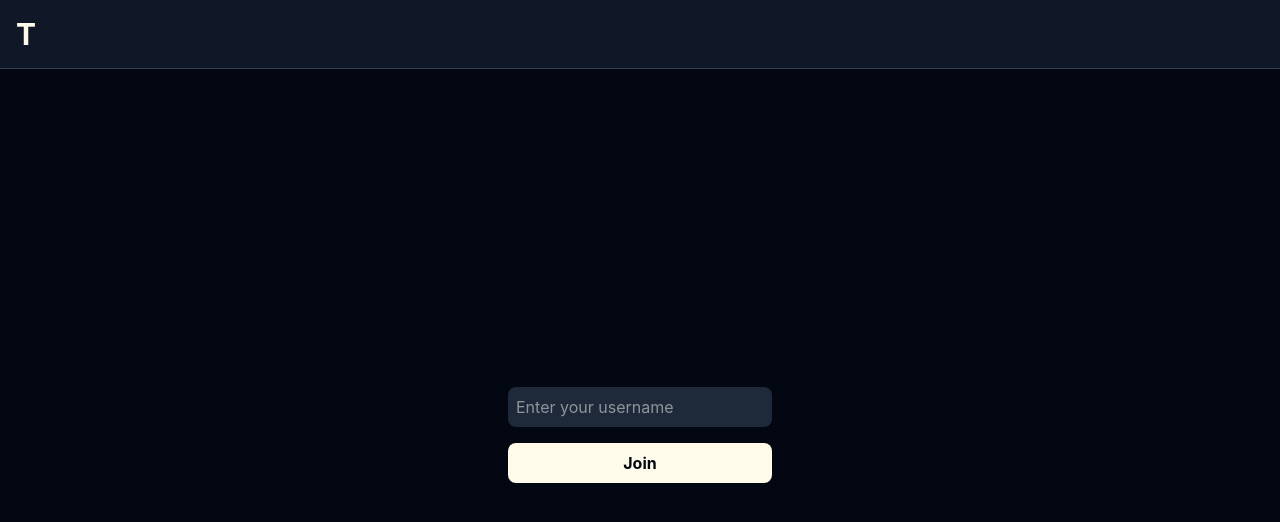
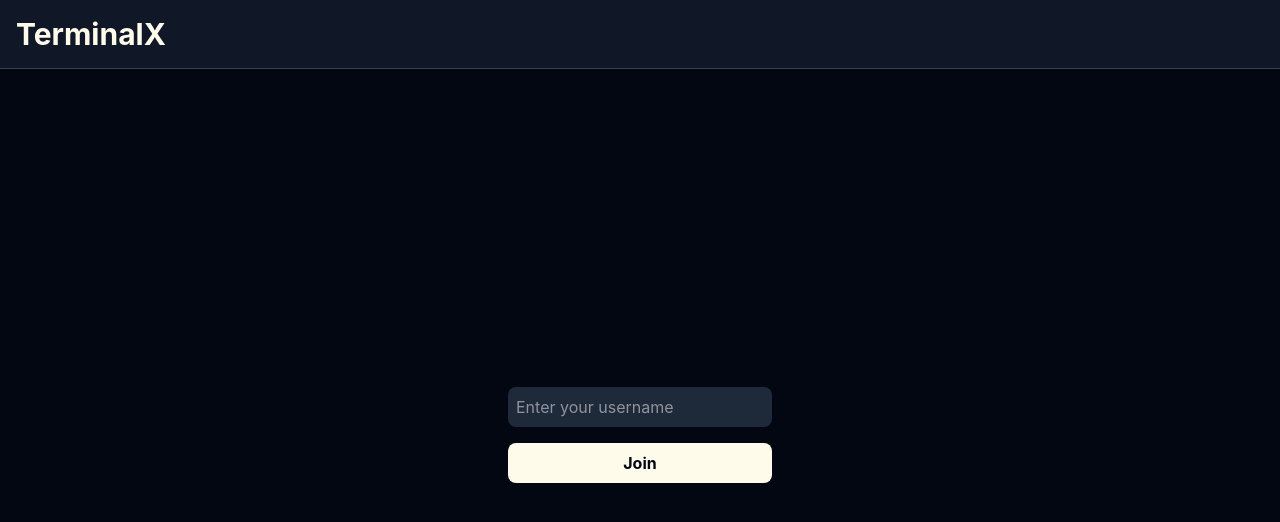
Before and after one commit to saurabhyadav0810/TerminalX, a React (Vite) app in the folder frontend/: page / in a window 1280 px wide. Shown: the top 522 px of the page. Built offline with nearby package versions, Linux system fonts and the light colour scheme.

Commit message:
checking

```diff
--- a/frontend/src/app/App.jsx
+++ b/frontend/src/app/App.jsx
@@ -119,7 +119,7 @@ const runCode = async () => {
         <header
           className="bg-gray-900 border-b border-gray-700 p-4"
         >
-          <h1 className="text-3xl font-bold text-amber-50">T</h1>
+          <h1 className="text-3xl font-bold text-amber-50">TerminalX</h1>
         </header>
         <div className="flex-1 flex gap-4 p-4 items-center justify-center">
           <form
```
